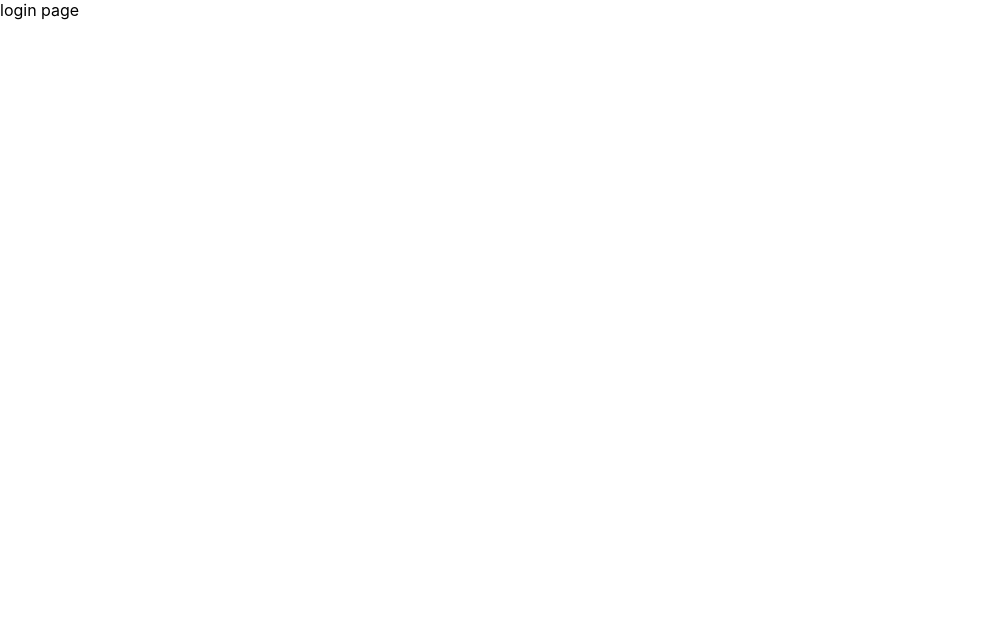
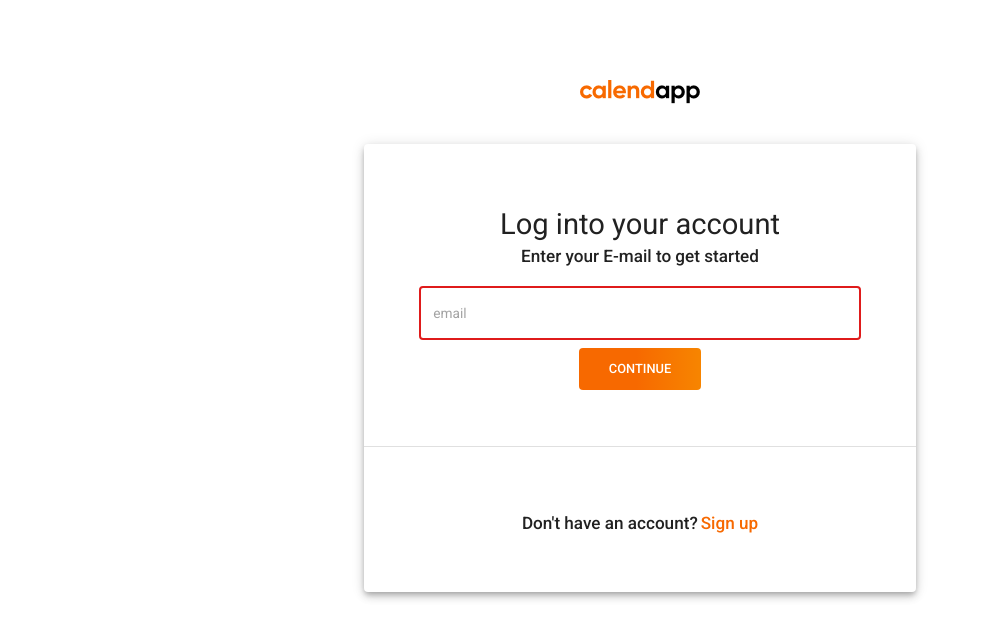
Before and after one commit to hatchways/team-yugioh, a React (Create React App) app in the folder client/: page /login in a window 1280 px wide. Shown: the top 638 px of the page, without its empty margins (0-982 px from the left). Built offline with nearby package versions, Linux system fonts and the light colour scheme.

Commit message:
completed basic page layout of login page

```diff
--- a/client/src/pages/Login.js
+++ b/client/src/pages/Login.js
@@ -1,10 +1,83 @@
-import React from 'react';
+import React from "react";
+import Button from '@material-ui/core/Button';
+import TextField from "@material-ui/core/TextField";
+import Container from "@material-ui/core/Container";
+import Paper from "@material-ui/core/Paper";
+import logo from "../assets/logo.png";
+import { makeStyles } from "@material-ui/core/styles";
+import Typography from "@material-ui/core/Typography";
+import Divider from '@material-ui/core/Divider';
 
-const LogInPage=()=>{
+const useStyles = makeStyles(theme => ({
+  root: {
+    display: "flex",
+    justifyContent: "center",
+    flexDirection: "column"
+  },
+  paper: {
+    marginTop: theme.spacing(1),
+    display: "flex",
+    flexDirection: "column",
+    alignItems: "center",
+    padding: "10%",
+    fontFamily: theme.typography.fontFamily
+  },
+  logo: {
+    marginTop: "10vh",
+    marginLeft: "auto",
+    marginRight: "auto",
+    marginBottom: "5vh"
+  },
+  submit: {
+    margin: theme.spacing(3, 0, 2)
+  },
+  button:{
+      background:"linear-gradient(270deg, rgba(247,132,0,1) 2%, rgba(247,105,0,1) 53%)",
+      color:"white",
+      padding:"10px 30px 10px 30px"
+  },
+  link:{
+      marginLeft:3,
+      color:"#f76900"
+  }
+}));
 
-    return(
-        <div>login page</div>
-    )
-}
+const LogInPage = () => {
+  const classes = useStyles();
+
+  return (
+    <Container
+      maxWidth="sm"
+      classes={{
+        root: classes.root
+      }}
+    >
+      <img src={logo} alt="company logo" className={classes.logo} />
+      <Paper elevation={5}>
+      <div className={classes.paper}>
+        <Typography variant="h4">Log into your account</Typography>
+        <Typography variant="h6">Enter your E-mail to get started</Typography>
+        <TextField
+          variant="outlined"
+          margin="normal"
+          required
+          fullWidth
+          id="email"
+          name="email"
+          autoComplete="email"
+          placeholder="email"
+          autoFocus
+        />
+        <Button size="large" className={classes.button}>Continue</Button>
+        </div>
+        <Divider/>
+        <div className={classes.paper}>
+        <Typography variant="h6">{`Don't have an account?`}<span className={classes.link}>Sign up</span></Typography>
+
+        </div>
+      </Paper>
+    </Container>
+  );
+};
 
 export default LogInPage;
```
Also changed, not shown: client/src/assets/logo.png (added).
